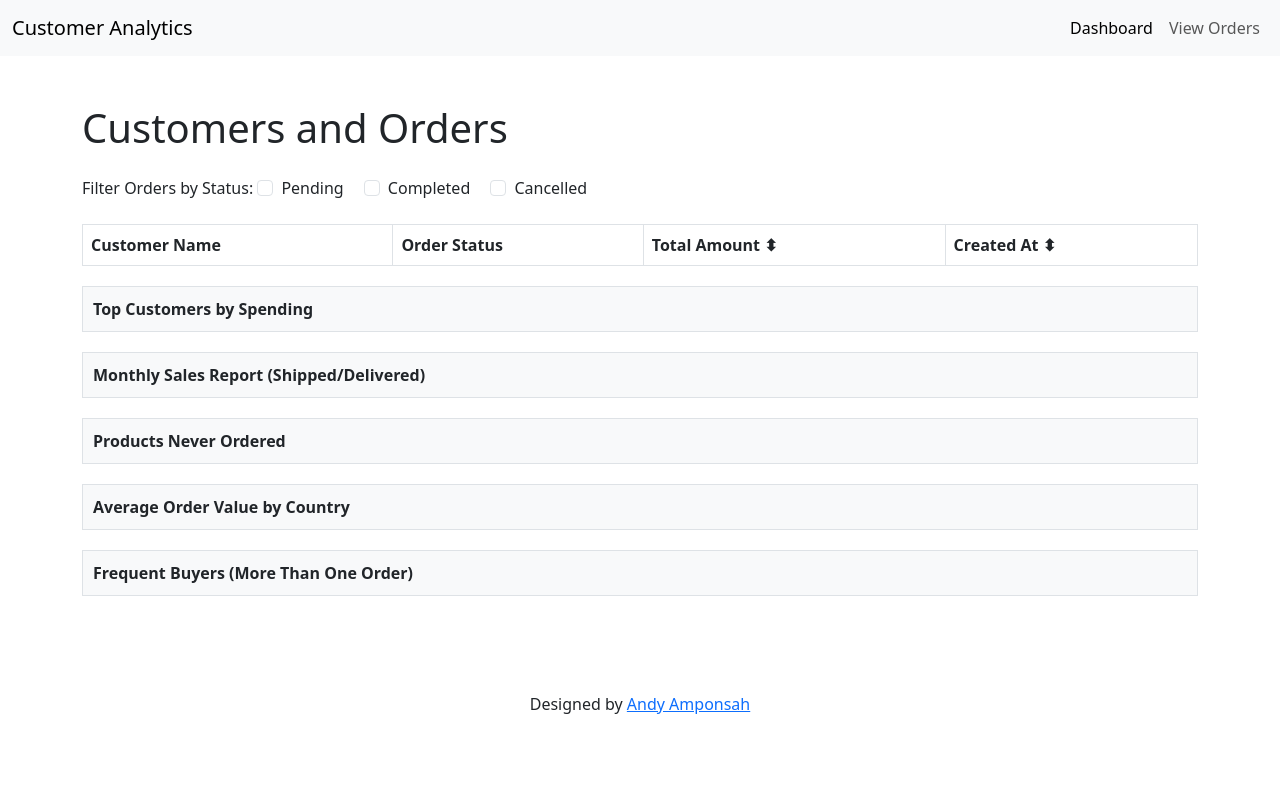
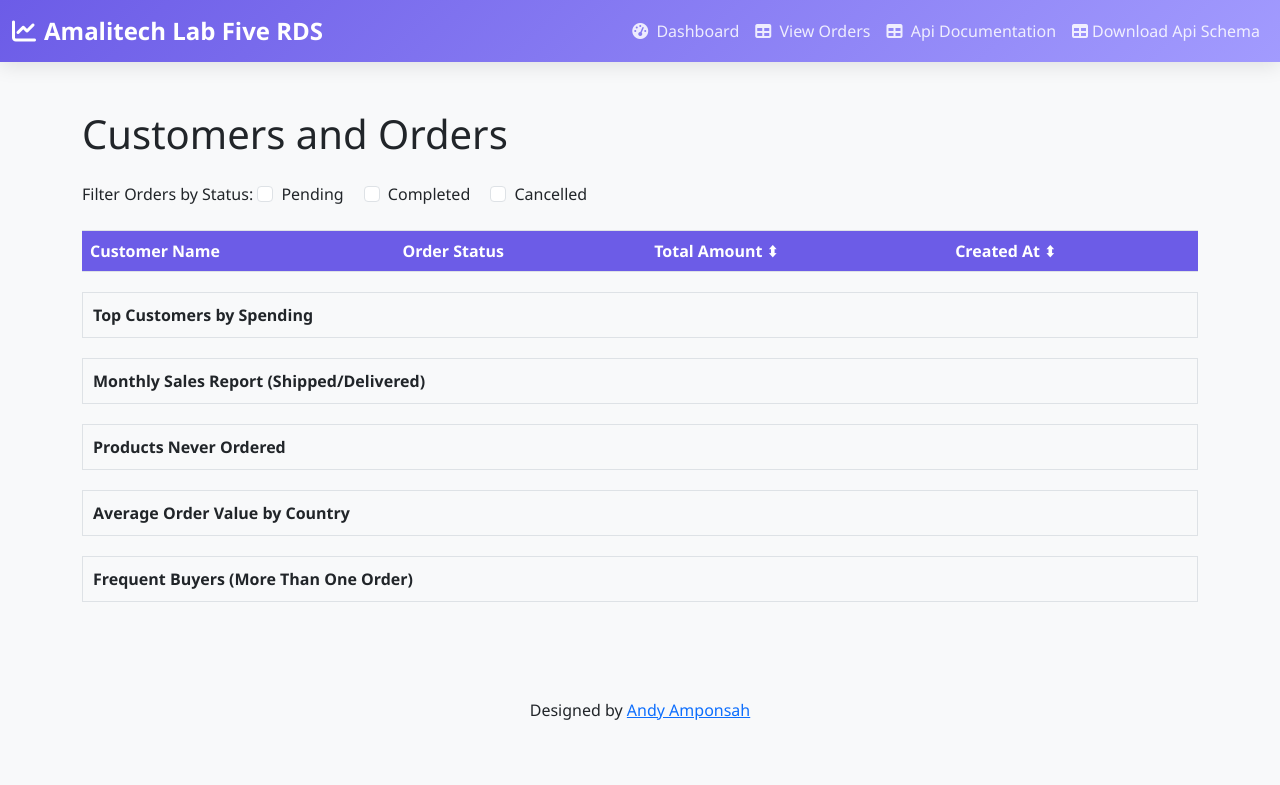
Before and after one commit to guderian120/Django_RDS_Project, a Django app: page /order-table/ in a window 1280 px wide. Shown: the top 785 px of the page. Run offline with Django 4.2, Linux system fonts and the light colour scheme; data that the repository does not hold is empty; some libraries are stand-ins or nearby versions.

Commit message:
updated commit

```diff
--- a/frontend/templates/frontend/order_data.html
+++ b/frontend/templates/frontend/order_data.html
@@ -8,6 +8,190 @@
   <link href="https://cdn.jsdelivr.net/npm/bootstrap@5.3.0/dist/css/bootstrap.min.css" rel="stylesheet" />
   <script src="https://code.jquery.com/jquery-3.6.0.min.js"></script>
   <script src="https://cdn.jsdelivr.net/npm/bootstrap@5.3.0/dist/js/bootstrap.bundle.min.js"></script>
+  <link href="https://cdn.jsdelivr.net/npm/bootstrap@5.3.0/dist/css/bootstrap.min.css" rel="stylesheet" />
+  <link rel="stylesheet" href="https://cdnjs.cloudflare.com/ajax/libs/font-awesome/6.4.0/css/all.min.css" />
+  <link href="https://cdn.jsdelivr.net/npm/apexcharts@3.35.0/dist/apexcharts.min.css" rel="stylesheet">
+  <style>
+    :root {
+      --primary-color: #6c5ce7;
+      --secondary-color: #a29bfe;
+      --accent-color: #fd79a8;
+      --dark-color: #2d3436;
+      --light-color: #f5f6fa;
+    }
+
+    body {
+      background-color: #f8f9fa;
+      font-family: 'Segoe UI', Tahoma, Geneva, Verdana, sans-serif;
+    }
+
+    .navbar {
+      background: linear-gradient(135deg, var(--primary-color), var(--secondary-color));
+      box-shadow: 0 4px 20px rgba(0,0,0,0.1);
+    }
+
+    .navbar-brand {
+      font-weight: 700;
+      color: white !important;
+      font-size: 1.5rem;
+    }
+
+    .nav-link {
+      color: rgba(255,255,255,0.85) !important;
+      transition: all 0.3s ease;
+    }
+
+    .nav-link:hover {
+      color: white !important;
+      transform: translateY(-2px);
+    }
+
+    .dashboard-header {
+      background: white;
+      border-radius: 15px;
+      box-shadow: 0 5px 15px rgba(0,0,0,0.05);
+      padding: 2rem;
+      margin-bottom: 2rem;
+      background: linear-gradient(135deg, rgba(255,255,255,0.9), rgba(255,255,255,0.7));
+      backdrop-filter: blur(10px);
+    }
+
+    .stat-card {
+      border-radius: 12px;
+      border: none;
+      box-shadow: 0 4px 20px rgba(0,0,0,0.05);
+      transition: all 0.3s ease;
+      overflow: hidden;
+      background: white;
+    }
+
+    .stat-card:hover {
+      transform: translateY(-5px);
+      box-shadow: 0 10px 25px rgba(0,0,0,0.1);
+    }
+
+    .stat-card .card-body {
+      padding: 1.5rem;
+    }
+
+    .stat-card i {
+      font-size: 2.5rem;
+      opacity: 0.8;
+    }
+
+    .card-primary {
+      border-left: 4px solid var(--primary-color);
+    }
+
+    .card-success {
+      border-left: 4px solid #00b894;
+    }
+
+    .card-warning {
+      border-left: 4px solid #fdcb6e;
+    }
+
+    .card-danger {
+      border-left: 4px solid #e17055;
+    }
+
+    .chart-container {
+      background: white;
+      border-radius: 12px;
+      padding: 1.5rem;
+      box-shadow: 0 4px 20px rgba(0,0,0,0.05);
+      margin-bottom: 2rem;
+    }
+
+    .form-section {
+      background: white;
+      border-radius: 12px;
+      padding: 2rem;
+      box-shadow: 0 4px 20px rgba(0,0,0,0.05);
+      margin-bottom: 2rem;
+    }
+
+    .table-container {
+      background: white;
+      border-radius: 12px;
+      box-shadow: 0 4px 20px rgba(0,0,0,0.05);
+      overflow: hidden;
+    }
+
+    .table {
+      margin-bottom: 0;
+    }
+
+    .table thead th {
+      background-color: var(--primary-color);
+      color: white;
+      border: none;
+    }
+
+    .btn-primary {
+      background-color: var(--primary-color);
+      border: none;
+      padding: 0.5rem 1.5rem;
+      border-radius: 8px;
+    }
+
+    .btn-primary:hover {
+      background-color: #5649d6;
+      transform: translateY(-2px);
+    }
+
+    .select2-container .select2-selection--single {
+      height: 38px !important;
+      border-radius: 8px !important;
+      border: 1px solid #ced4da !important;
+    }
+
+    .floating-btn {
+      position: fixed;
+      bottom: 30px;
+      right: 30px;
+      width: 60px;
+      height: 60px;
+      border-radius: 50%;
+      background: var(--accent-color);
+      color: white;
+      display: flex;
+      align-items: center;
+      justify-content: center;
+      font-size: 1.5rem;
+      box-shadow: 0 5px 20px rgba(253, 121, 168, 0.4);
+      z-index: 1000;
+      cursor: pointer;
+      transition: all 0.3s ease;
+    }
+
+    .floating-btn:hover {
+      transform: scale(1.1);
+      box-shadow: 0 8px 25px rgba(253, 121, 168, 0.6);
+    }
+
+    .status-badge {
+      padding: 0.35em 0.65em;
+      border-radius: 50rem;
+      font-size: 0.75em;
+      font-weight: 700;
+    }
+
+    .badge-pending {
+      background-color: #fff3cd;
+      color: #856404;
+    }
+
+    .badge-completed {
+      background-color: #d4edda;
+      color: #155724;
+    }
+
+    .badge-cancelled {
+      background-color: #f8d7da;
+      color: #721c24;
+    }
+  </style>
   <style>
     .sortable th {
       cursor: pointer;
@@ -38,19 +222,27 @@
   </style>
 </head>
 <body>
-  <nav class="navbar navbar-expand-lg navbar-light bg-light">
+ <nav class="navbar navbar-expand-lg navbar-dark sticky-top">
     <div class="container-fluid">
-      <a class="navbar-brand" href="#">Customer Analytics</a>
+      <a class="navbar-brand" href="#">
+        <i class="fas fa-chart-line me-2"></i>Amalitech Lab Five RDS
+      </a>
       <button class="navbar-toggler" type="button" data-bs-toggle="collapse" data-bs-target="#navbarNav">
         <span class="navbar-toggler-icon"></span>
       </button>
       <div class="collapse navbar-collapse" id="navbarNav">
         <ul class="navbar-nav ms-auto">
           <li class="nav-item">
-            <a class="nav-link active" href="/">Dashboard</a>
+            <a class="nav-link active" href="/"><i class="fas fa-tachometer-alt me-1"></i> Dashboard</a>
           </li>
           <li class="nav-item">
-            <a class="nav-link" href="/order-table">View Orders</a>
+            <a class="nav-link" href="/order-table"><i class="fas fa-table me-1"></i> View Orders</a>
+          </li>
+          <li class="nav-item">
+            <a class="nav-link" href="/api/schema/swagger-ui"><i class="fas fa-table me-1"></i> Api Documentation</a>
+          </li>
+          <li class="nav-item">
+            <a class="nav-link" href="/api/schema/"><i class="fas fa-table me-1"></i>Download Api Schema</a>
           </li>
         </ul>
       </div>
@@ -181,6 +373,10 @@
        </div>
   </div>
 </footer>
+<script src="https://code.jquery.com/jquery-3.6.0.min.js"></script>
+<script src="https://cdn.jsdelivr.net/npm/bootstrap@5.3.0/dist/js/bootstrap.bundle.min.js"></script>
+<script src="https://cdn.jsdelivr.net/npm/apexcharts@3.35.0/dist/apexcharts.min.js"></script>
+<script src="https://cdn.jsdelivr.net/npm/sweetalert2@11"></script>
   <script>
     let currentSort = {
       column: null,
--- a/rds_app/urls.py
+++ b/rds_app/urls.py
@@ -12,13 +12,13 @@ This url creates routes for our api
 """
 
 urlpatterns = [
-    path("customers/", CustomerList.as_view(), name='customer-list'), # path to return all costumers in a json
-    path("analytics/", AnalyticsAPIView.as_view(), name='analytics-api'), # path to run complex sql queries and return
-    path('add-customer/', AddCustomerView.as_view(), name='add-customer'), # path to add a customer
-    path('add-order/', AddOrderView.as_view(), name='add-order'),   # path to add an order ProductList
-    path('products/', ProductList.as_view(), name='products'),   # path to add an order
-    path('seed_data', cmd.seed_data, name="seed_data"), #this url is used to populate our database
-    path('orders/<str:user_name>/', CustomerOrdersView.as_view(), name='customer_orders'), # path  to return order data of a particular user
+    path("customers/", CustomerList.as_view(), name='customer-list'), # This api endpoint ingest a get request, initiates a serializers to cleans and return all customer objects in the database
+    path("analytics/", AnalyticsAPIView.as_view(), name='analytics-api'), # This api endpoint ingest a get request, runs complex database queries and returns results like top costumers, overall sales
+    path('add-customer/', AddCustomerView.as_view(), name='add-customer'), # This Api endpoint ingest a post request containing information about a customer to be created, it then validates and creates it
+    path('add-order/', AddOrderView.as_view(), name='add-order'),   # This Api endpoint ingest a post request containing data on an incoming customer order
+    path('products/', ProductList.as_view(), name='products'),   # This Api endpoint ingest a get request and returns all available products in database
+    path('seed_data', cmd.seed_data, name="seed_data"), #This Api endpoint ingest a get request and populates database with predefined data
+    path('orders/<str:user_name>/', CustomerOrdersView.as_view(), name='customer_orders'), #This Api endpoint returns the order data of a specific customer
     # Documentation endpoints
     path('schema/', SpectacularAPIView.as_view(), name='schema'), #endpoint to download yaml schema
     path('schema/swagger-ui/', SpectacularSwaggerView.as_view(url_name='schema'), name='swagger-ui'), # endpont to access swagger docs ui
```
Also changed, not shown: frontend/templates/frontend/dashboard.html (+6 -1 lines), lab5_rds/settings.py (+8 -4 lines), rds_app/management/commands/seed_data.py (+4 -4 lines), docker-compose.yml (renamed from comp/docker-compose.yml).
